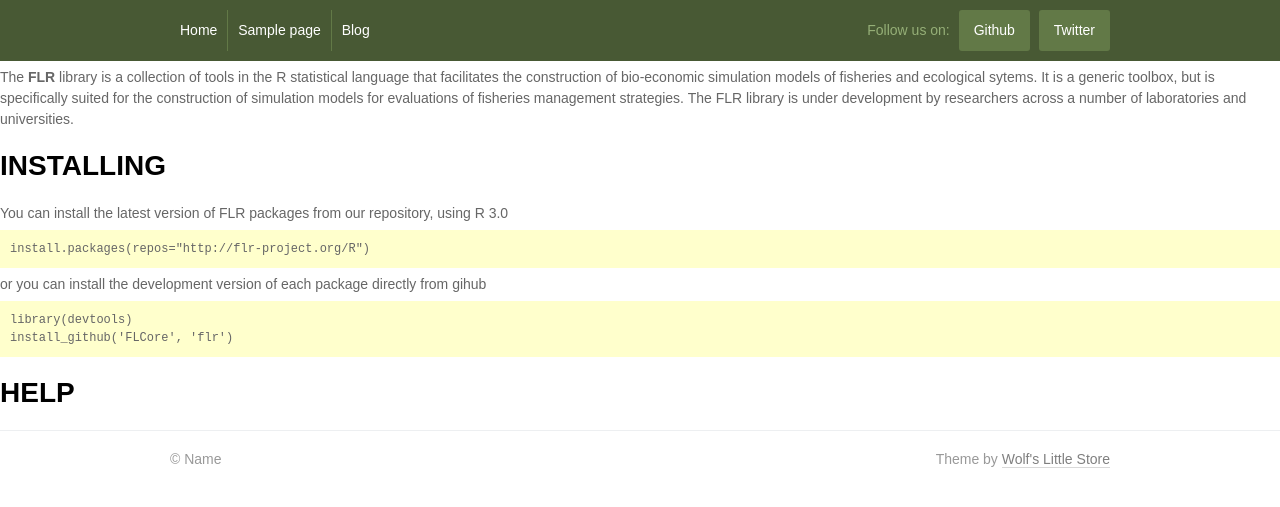
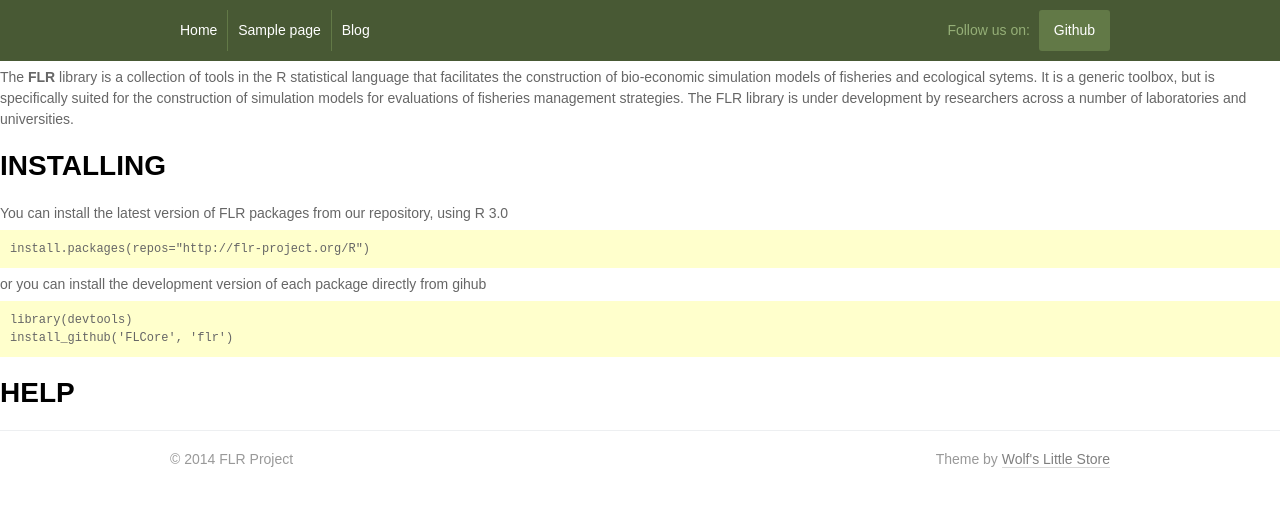
Before and after one commit to flr/flr.github.io, a Jekyll site: the page built from index.md, in a window 1280 px wide. Shown: the top 507 px of the page. Built offline with Jekyll 4.4.1, drawn with Linux system fonts in a browser that asks for light colours; some web fonts are replaced.

Commit message:
Testing cactus

```diff
--- a/_includes/footer.html
+++ b/_includes/footer.html
@@ -1,6 +1,6 @@
 <footer id="footer">
   <div class="inner-content">
-    <p class="first-child">© Name</p>
+    <p class="first-child">© 2014 FLR Project</p>
     <p class="last-child">Theme by <a href="http://www.wolfslittlestore.be">Wolf's Little Store</a></p>
   </div>
 </footer>
--- a/_includes/header.html
+++ b/_includes/header.html
@@ -8,7 +8,6 @@
     <div id="social">
       <span>Follow us on:</span>
       <a class="github" href="#">Github</a>
-      <a class="twitter" href="#">Twitter</a>
     </div>
   </div>
 </div>
```
